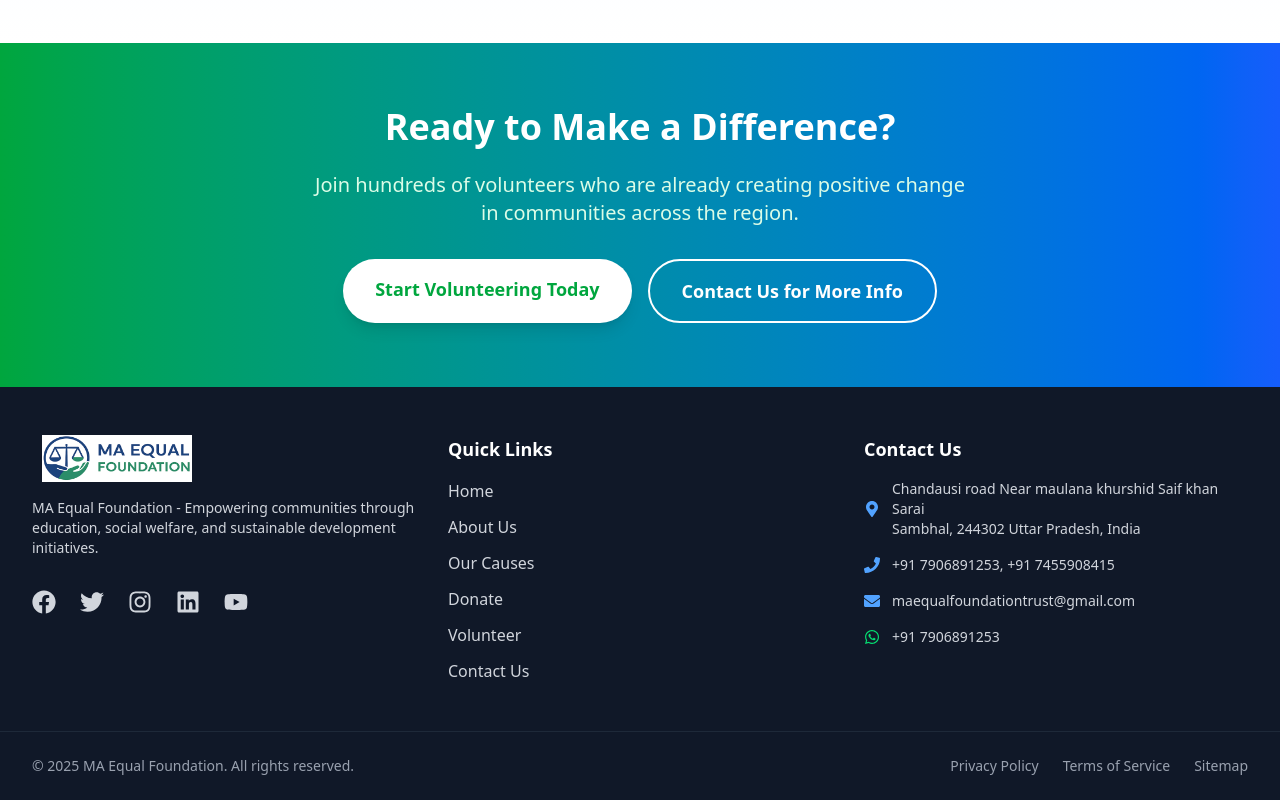
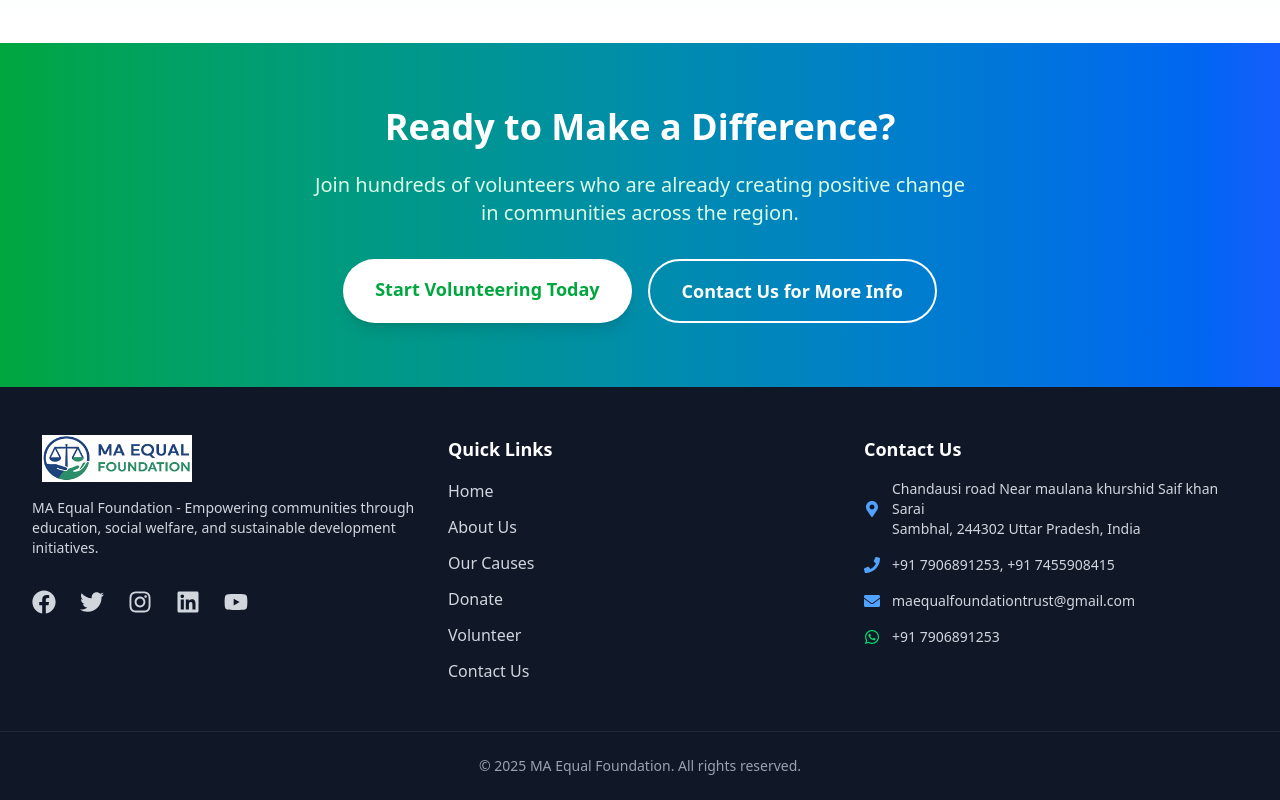
Before and after one commit to 0607rj/ngo, a React (Vite) app in the folder frontend/: page /volunteer in a window 1280 px wide. Shown: the part 4493-5293 px from the top of the page. Built offline with nearby package versions, Linux system fonts and the light colour scheme.

Commit message:
remove footer components

```diff
--- a/frontend/src/components/Footer.jsx
+++ b/frontend/src/components/Footer.jsx
@@ -120,28 +120,9 @@
       {/* Bottom Bar */}
       <div className="border-t border-gray-800">
         <div className="max-w-7xl mx-auto px-4 sm:px-6 lg:px-8 py-6">
-          <div className="flex flex-col sm:flex-row items-center justify-between">
-            <div className="text-sm text-gray-400 text-center sm:text-left mb-4 sm:mb-0">
+          <div className="flex items-center justify-center">
+            <div className="text-sm text-gray-400">
               © {new Date().getFullYear()} MA Equal Foundation. All rights reserved.
-            </div>
-            <div>
-              <ul className="flex flex-wrap justify-center sm:justify-end space-x-4 sm:space-x-6 text-sm text-gray-400">
-                <li className="mb-2 sm:mb-0">
-                  <Link to="/privacy" className="hover:text-blue-400 transition-colors">
-                    Privacy Policy
-                  </Link>
-                </li>
-                <li className="mb-2 sm:mb-0">
-                  <Link to="/terms" className="hover:text-blue-400 transition-colors">
-                    Terms of Service
-                  </Link>
-                </li>
-                <li className="mb-2 sm:mb-0">
-                  <Link to="/sitemap" className="hover:text-blue-400 transition-colors">
-                    Sitemap
-                  </Link>
-                </li>
-              </ul>
             </div>
           </div>
         </div>
```
